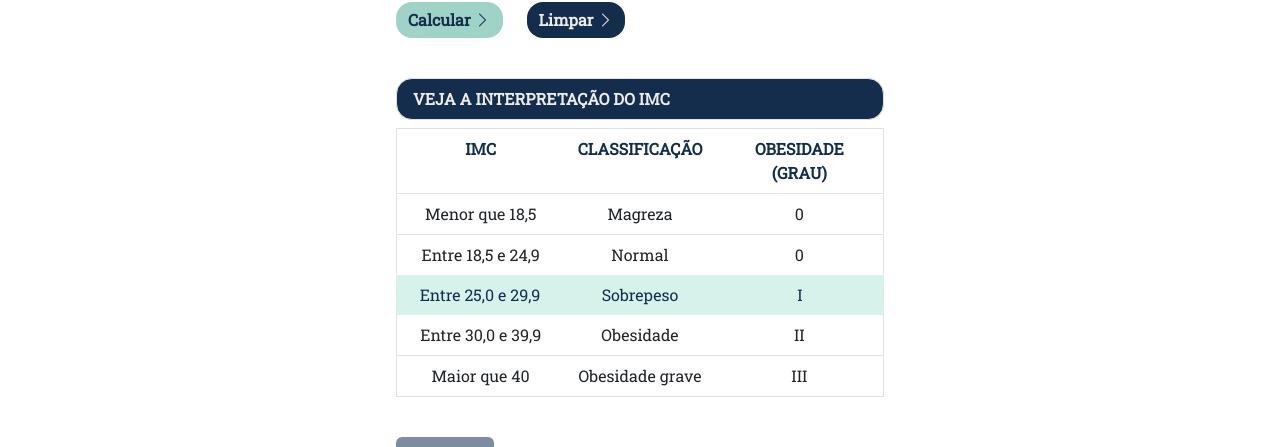
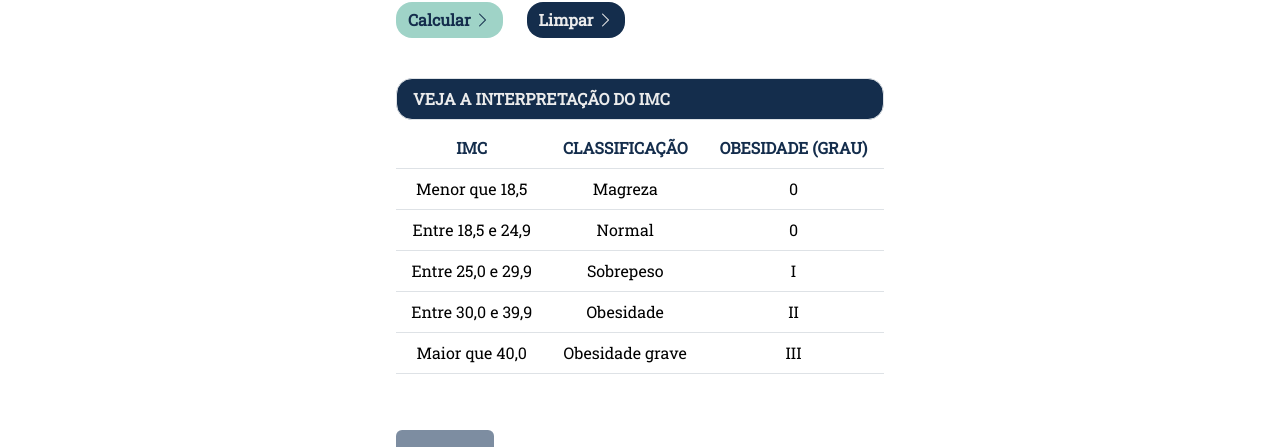
Before and after one commit to villanelle3/modulo_28, a React (Vite) app in the folder reactProject/: page / in a window 1280 px wide. Shown: the part 441-888 px from the top of the page. Built offline with nearby package versions, Linux system fonts and the light colour scheme.

Commit message:
Final commit

```diff
--- a/reactProject/src/components/Form/index.jsx
+++ b/reactProject/src/components/Form/index.jsx
@@ -1,6 +1,6 @@
 import "../../App.scss"
 import { useState } from 'react';
-import List from "../List";
+// import List from "../List";
 import { IMaskInput } from 'react-imask';
 
 const Form = () => {
@@ -49,17 +49,17 @@
                     <button type="reset" className="btn btn-clean" onClick={handleChange}>Limpar <i className="bi bi-chevron-right"></i></button>
                 </form>
             </div>
-            <List/>
+            {TableDestacada(IMC, Inicial)}
+            {/* {Inicial ? ( <List/>) : ( TableDestacada(IMC) )} */}
             <div className="container container-form" >
                 <div className="btn btn-danger disabled" id="result">SEU IMC: <strong>{IMC}</strong></div>
             </div>
-            {Inicial ? ( <p></p>) : ( TableDestacada(IMC) )}
         </>
     )
 }
 
-function TableDestacada (IMC){
-    let index;
+function TableDestacada (IMC, Inicial){
+    let index = "";
     const titulos = ["IMC", "CLASSIFICAÇÃO", "OBESIDADE (GRAU)"];
     const linha1 = ["Menor que 18,5", "Magreza", "0"];
     const linha2 = ["Entre 18,5 e 24,9", "Normal", "0"];
@@ -67,6 +67,7 @@
     const linha4 = ["Entre 30,0 e 39,9", "Obesidade", "II"];
     const linha5 = ["Maior que 40,0", "Obesidade grave", "III"];
 
+    if (!Inicial){
         if (IMC < 18.5){
             index = 0
         } else if (IMC >= 18.5 && IMC < 24.9 ){
@@ -79,9 +80,52 @@
         else if (IMC >= 39.9 ){
             index = 4
         }
+    }
 
     return(
-        <h1>seu imc: {IMC}</h1>
+        <>
+            <div className="container container-form" >
+                <ul className="list-group">
+                    <li className="list-group-item text-uppercase list-title">VEJA A INTERPRETAÇÃO DO IMC</li>
+                        <div>
+                            <table className="table">
+                                <tbody>
+                                    <tr>
+                                        {titulos.map(item => {
+                                            return <td key="{item}" className="me-3 mobile-text-size list-title__item text-center">{item}</td>;
+                                        })}
+                                    </tr>
+                                    <tr>
+                                        {linha1.map(item => {
+                                            return <td key="{item}" className={index === 0 ? "me-3 mobile-text-size text-center active" : "me-3 mobile-text-size text-center"}>{item}</td>;
+                                        })}
+                                    </tr>
+                                    <tr>
+                                        {linha2.map(item => {
+                                            return <td key="{item}" className={index === 1 ? "me-3 mobile-text-size text-center active" : "me-3 mobile-text-size text-center"}>{item}</td>;
+                                        })}
+                                    </tr>
+                                    <tr>
+                                        {linha3.map(item => {
+                                            return <td key="{item}" className={index === 2 ? "me-3 mobile-text-size text-center active" : "me-3 mobile-text-size text-center"}>{item}</td>;
+                                        })}
+                                    </tr>
+                                    <tr>
+                                        {linha4.map(item => {
+                                            return <td key="{item}" className={index === 3 ? "me-3 mobile-text-size text-center active" : "me-3 mobile-text-size text-center"}>{item}</td>;
+                                        })}
+                                    </tr>
+                                    <tr>
+                                        {linha5.map(item => {
+                                            return <td key="{item}" className={index === 4 ? "me-3 mobile-text-size text-center active" : "me-3 mobile-text-size text-center"}>{item}</td>;
+                                        })}
+                                    </tr>
+                                </tbody>
+                                </table>
+                        </div>
+                </ul>
+            </div>
+        </>
     )
 }
 
--- a/reactProject/src/components/List/index.jsx
+++ b/reactProject/src/components/List/index.jsx
@@ -33,7 +33,6 @@
             <div className="container container-form" >
                 <ul className="list-group">
                     <li className="list-group-item text-uppercase list-title">VEJA A INTERPRETAÇÃO DO IMC</li>
-                    {isMobile ? (
                         <div>
                             <table className="table">
                                 <tbody>
@@ -70,54 +69,7 @@
                                 </tbody>
                                 </table>
                         </div>
-                    ) : (
-                        <div>
-                            <li className="list-group-item">
-                                <div className="row">
-                                    <div className="col-sm-4 text-center text-uppercase list-title__item">IMC</div>
-                                    <div className="col-sm-4 text-center text-uppercase list-title__item">CLASSIFICAÇÃO</div>
-                                    <div className="col-sm-4 text-center text-uppercase list-title__item">OBESIDADE (GRAU)</div>
-                                </div>
-                            </li>
-                            <li className="list-group-item">
-                                <div className="row">
-                                    <div className="col-sm-4 text-center">Menor que 18,5</div>
-                                    <div className="col-sm-4 text-center">Magreza</div>
-                                    <div className="col-sm-4 text-center">0</div>
-                                </div>
-                            </li>
-                            <li className="list-group-item">
-                                <div className="row">
-                                    <div className="col-sm-4 text-center">Entre 18,5 e 24,9</div>
-                                    <div className="col-sm-4 text-center">Normal</div>
-                                    <div className="col-sm-4 text-center">0</div>
-                                </div>
-                            </li>
-                            <li className="list-group-item active">
-                                <div className="row">
-                                    <div className="col-sm-4 text-center">Entre 25,0 e 29,9</div>
-                                    <div className="col-sm-4 text-center">Sobrepeso</div>
-                                    <div className="col-sm-4 text-center">I</div>
-                                </div>
-                            </li>
-                            <li className="list-group-item">
-                                <div className="row">
-                                    <div className="col-sm-4 text-center">Entre 30,0 e 39,9</div>
-                                    <div className="col-sm-4 text-center">Obesidade</div>
-                                    <div className="col-sm-4 text-center">II</div>
-                                </div>
-                            </li>
-                            <li className="list-group-item">
-                                <div className="row">
-                                    <div className="col-sm-4 text-center">Maior que 40</div>
-                                    <div className="col-sm-4 text-center">Obesidade grave</div>
-                                    <div className="col-sm-4 text-center">III</div>
-                                </div>
-                            </li>
-                        </div>
-                    )}
                 </ul>
-
             </div>
         </>
     )
```
Lines whose indentation alone changed are shown as unchanged.
